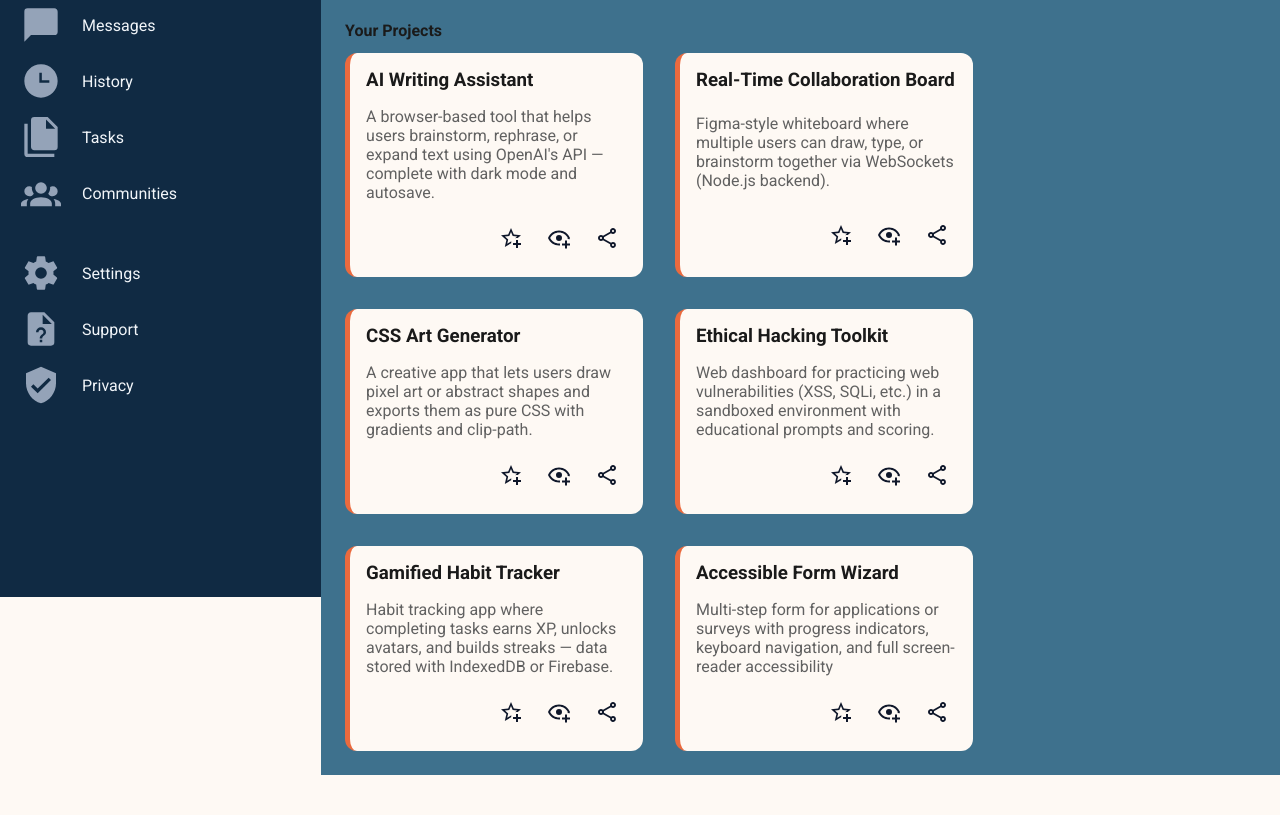
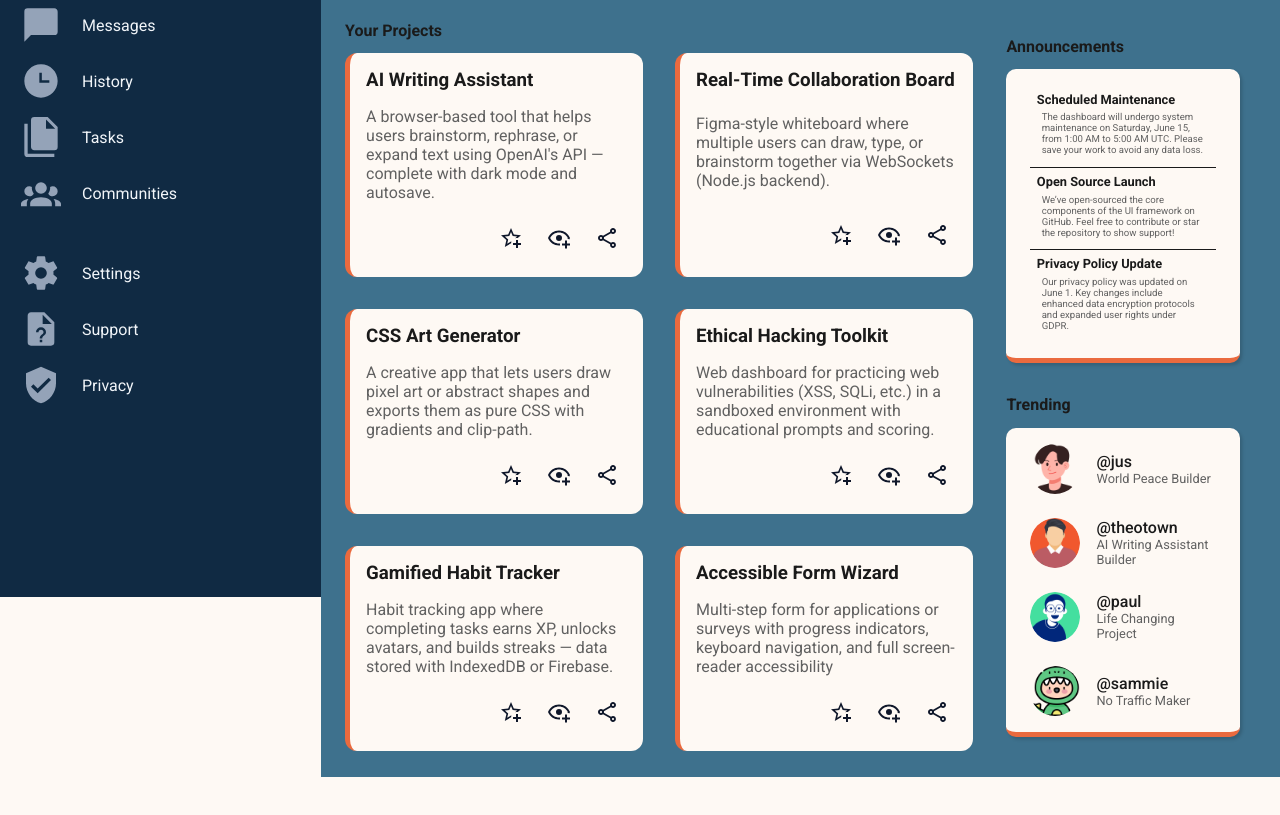
Before and after one commit to Theotown/admin-dashboard-, a plain HTML site: page index.html in a window 1280 px wide. Shown: the part 203-1018 px from the top of the page. Drawn offline with Linux system fonts and the light colour scheme.

Commit message:
feat: add announcements and trending sections.
Introduced an "Announcements" section with scheduled maintenance, open-source launch, and privacy policy updates.
Added a "Trending" section showcasing popular projects and contributors with avatars and project details.
Enhanced accessibility with proper ARIA labels and alt attributes for images.
Improved layout and styling for better readability and user experience.

```diff
--- a/CSS/style.css
+++ b/CSS/style.css
@@ -340,3 +340,74 @@ section > h2 {
   cursor: pointer;
   fill: var(--main-svg-fill);
 }
+
+.announcements,
+.trending {
+  padding: 1em 1em 1em 0.1em;
+}
+
+.announcements > ul,
+.trending > ul {
+  background-color: var(--bg-clr-prm);
+  padding: 1em 1.5em;
+  border-radius: 10px;
+  box-shadow: rgba(0, 0, 0, 0.15) 2.4px 2.4px 3.2px;
+  border-bottom: 5px solid var(--accent-orange);
+}
+
+
+.announcements > ul > li {
+  padding: 0.4em;
+}
+
+.announcements > ul > li > h4 {
+  margin: 0;
+  font-size: 0.8em;
+}
+
+.announcements > ul > li > p {
+  font-size: 0.6em;
+  color: var(--text-body);
+  opacity: 11;
+  margin: 0.5em;
+}
+
+.announcements > ul > li + li {
+  border-top: 1px solid var(--txt-clr);
+}
+
+.trending {
+  grid-column: 2;
+  margin-top: 0;
+}
+
+.trending > ul > li + li {
+  margin-top: 1.5em;
+}
+
+.trending > ul > li {
+  display: flex;
+  align-items: center;
+  gap: 1em;
+}
+
+.trending > ul > li > img {
+  width: 50px;
+  height: 50px;
+  object-fit: cover;
+  border-radius: 50%;
+}
+
+.trending > ul > li > div > * {
+  margin: 0;
+}
+
+.trending > ul > li > div > p:first-child {
+  font-weight: 500;
+}
+
+.trending > ul > li > div > p:nth-child(2) {
+  font-size: 0.8rem;
+  opacity: 11;
+  color: var(--text-body);
+}
--- a/index.html
+++ b/index.html
@@ -319,6 +319,82 @@
             </article>
           </div>
         </section>
+
+        <aside>
+          <section class="announcements" aria-labelledby="announcements-title">
+          <h2 id="announcements-title">Announcements</h2>
+          <ul class="announcements__list">
+            <li class="announcements__item">
+              <h4 class="announcements__heading">Scheduled Maintenance</h4>
+              <p class="announcements__description">
+                The dashboard will undergo system maintenance on Saturday, June 15, from 1:00 AM to 5:00 AM UTC. Please save your work to avoid any data loss.
+              </p>
+            </li>
+            <li class="announcements__item">
+              <h4 class="announcements__heading">Open Source Launch</h4>
+              <p class="announcements__description">
+                We’ve open-sourced the core components of the UI framework on GitHub. Feel free to contribute or star the repository to show support!
+              </p>
+            </li>
+            <li class="announcements__item">
+              <h4 class="announcements__heading">Privacy Policy Update</h4>
+              <p class="announcements__description">
+                Our privacy policy was updated on June 1. Key changes include enhanced data encryption protocols and expanded user rights under GDPR.
+              </p>
+            </li>
+          </ul>
+        </section>
+
+        <section class="trending" aria-labelledby="trending-title">
+          <h2 id="trending-title">Trending</h2>
+          <ul class="trending__list">
+            <li class="trending__item">
+              <img
+                src="./assets/avatar/boy.png"
+                alt="jus's avatar image"
+                class="trending__avatar"
+              />
+              <div class="trending__info">
+                <p class="trending__username">@jus</p>
+                <p class="trending__project">World Peace Builder</p>
+              </div>
+            </li>
+            <li class="trending__item">
+              <img
+                src="./assets/avatar/man(1).png"
+                alt="Dinosaur avatar image"
+                class="trending__avatar"
+              />
+              <div class="trending__info">
+                <p class="trending__username">@theotown</p>
+                <p class="trending__project">AI Writing Assistant Builder</p>
+              </div>
+            </li>
+            <li class="trending__item">
+              <img
+                src="./assets/avatar/man.png"
+                alt="theotown's avatar image"
+                class="trending__avatar"
+              />
+              <div class="trending__info">
+                <p class="trending__username">@paul</p>
+                <p class="trending__project">Life Changing Project</p>
+              </div>
+            </li>
+            <li class="trending__item">
+              <img
+                src="./assets/avatar/dinosaur.png"
+                alt="sammie's avatar image"
+                class="trending__avatar"
+              />
+              <div class="trending__info">
+                <p class="trending__username">@sammie</p>
+                <p class="trending__project">No Traffic Maker</p>
+              </div>
+            </li>
+          </ul>
+        </section>
+        </aside>
         </div>
      </main>
     </div>
```
